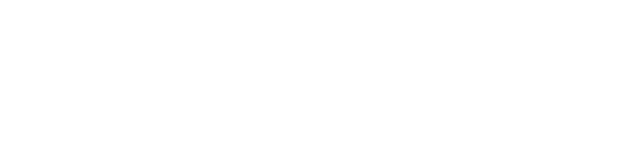
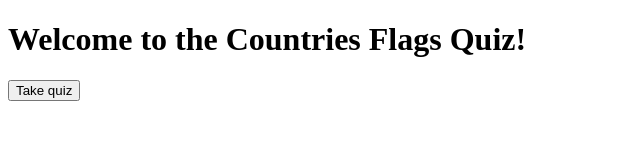
Before and after one commit to ABer78/Final-Project, a plain HTML site: page index.html in a window 1280 px wide. Shown: the whole page, without its empty margins (0-640 px from the left). Drawn offline with Linux system fonts and the light colour scheme.

Commit message:
jenna 5/21

```diff
--- a/index.html
+++ b/index.html
@@ -3,9 +3,12 @@
 <head>
     <meta charset="UTF-8">
     <meta name="viewport" content="width=device-width, initial-scale=1.0">
-    <title>Flag Quiz</title>
+    <title>Country Flag Quiz</title>
 </head>
 <body>
+    <h1>Welcome to the Countries Flags Quiz!</h1>
+
+    <button id="quiz-start">Take quiz</button>
 
 </body>
 </html>
```
